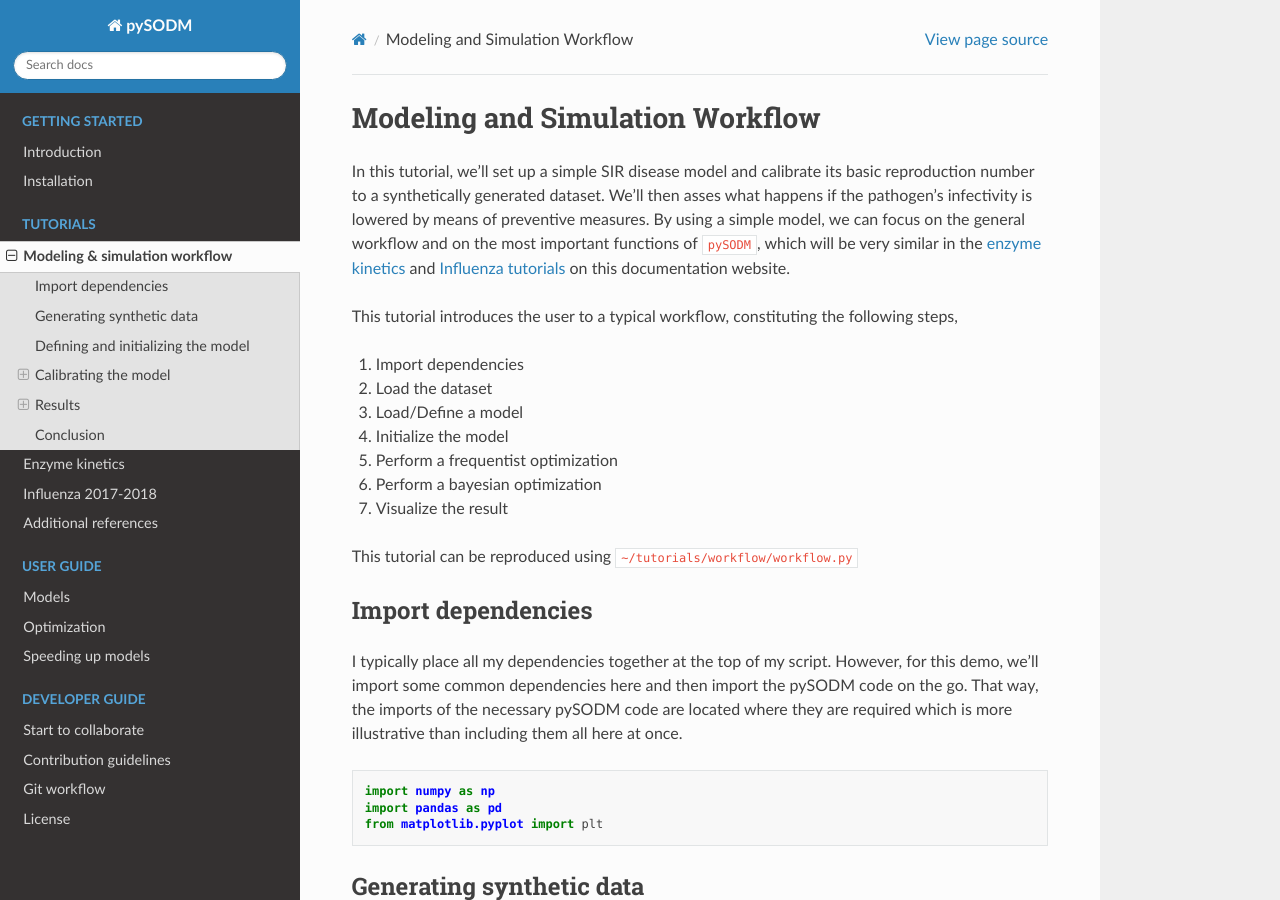
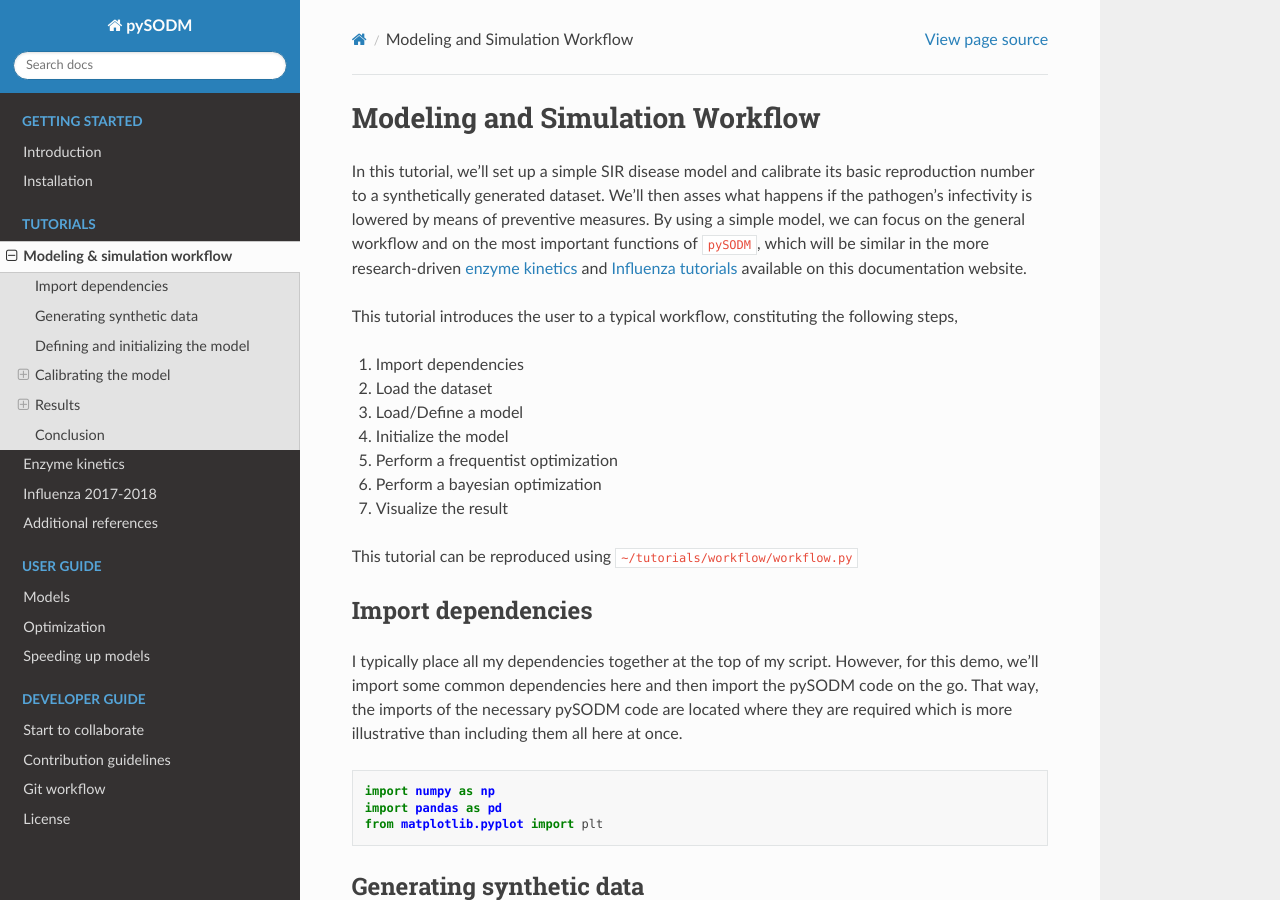
Before and after one commit to twallema/pySODM, a Sphinx documentation site: the page built from docs/workflow.md, in a window 1280 px wide and 900 px high. Built offline with Sphinx 7.4.7 and the Read the Docs theme 2.0.0, drawn with Linux system fonts in a browser that asks for light colours.

Commit message:
update to workflow documentation

```diff
--- a/docs/workflow.md
+++ b/docs/workflow.md
@@ -1,6 +1,6 @@
 ## Modeling and Simulation Workflow
 
-In this tutorial, we'll set up a simple SIR disease model and calibrate its basic reproduction number to a synthetically generated dataset. We'll then asses what happens if the pathogen's infectivity is lowered by means of preventive measures. By using a simple model, we can focus on the general workflow and on the most important functions of `pySODM`, which will be very similar in the [enzyme kinetics](enzyme_kinetics.md) and [Influenza tutorials](influenza_1718.md) on this documentation website.
+In this tutorial, we'll set up a simple SIR disease model and calibrate its basic reproduction number to a synthetically generated dataset. We'll then asses what happens if the pathogen's infectivity is lowered by means of preventive measures. By using a simple model, we can focus on the general workflow and on the most important functions of `pySODM`, which will be similar in the more research-driven [enzyme kinetics](enzyme_kinetics.md) and [Influenza tutorials](influenza_1718.md) available on this documentation website.
 
 This tutorial introduces the user to a typical workflow, constituting the following steps,
 1. Import dependencies
```
